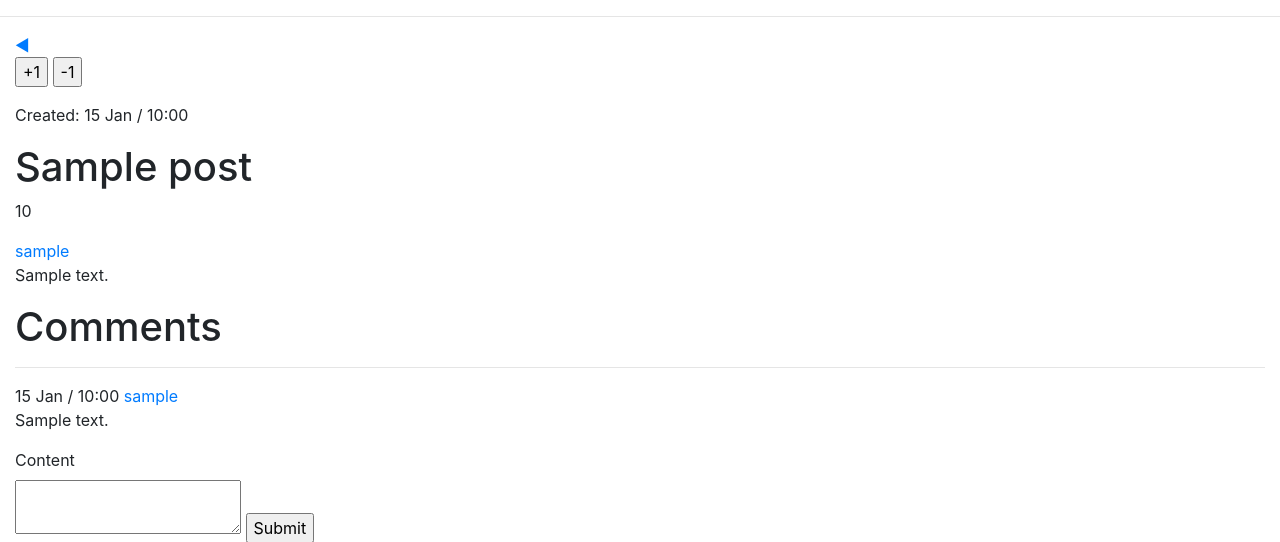
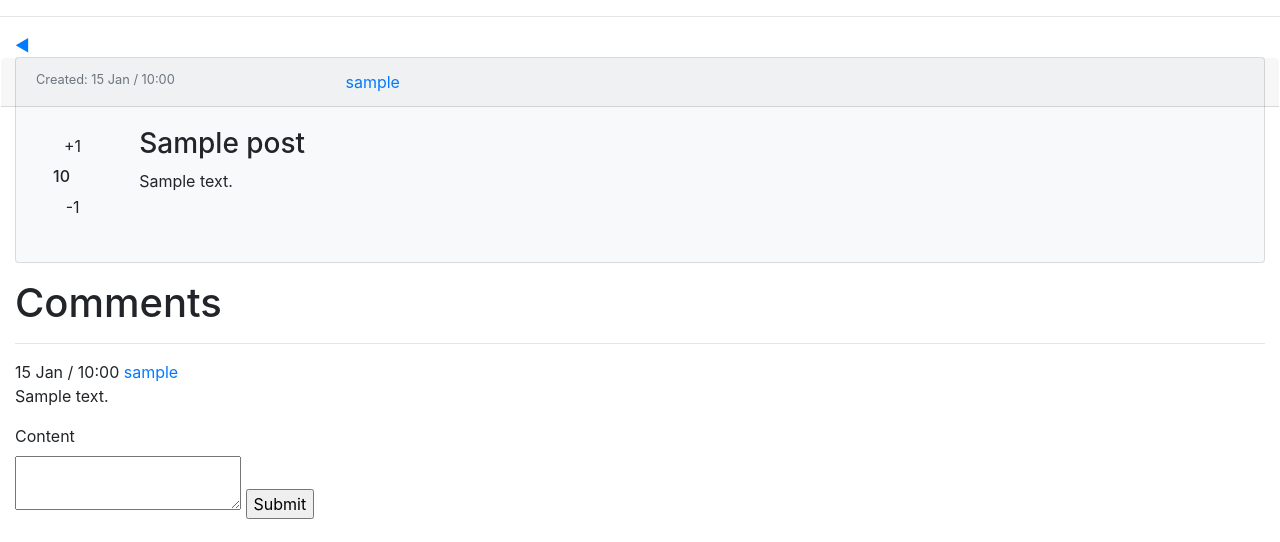
Before and after one commit to ranven/nutcracker-news, a Flask app: template templates/post.html in a window 1280 px wide. Shown: the part 72-614 px from the top of the page. Run offline with Flask 2, Linux system fonts and the light colour scheme; the visitor is signed in with stand-in values (Sample User, id 1); the template is opened without the code that fills it: most values are stand-ins (such as "Sample title", 1, 10 or a date in 2020); parts of the project's set-up code (start-up, migrations or seed data) failed here and were passed over.

Commit message:
styling for post listing and individual posts

```diff
--- a/static/styles/styles.css
+++ b/static/styles/styles.css
@@ -6,3 +6,9 @@
   color: gray;
   font-style: italic;
 }
+.upvote-counter {
+  margin: 2px !important;
+}
+.post-content {
+  overflow-wrap: break-word;
+}
--- a/templates/post.html
+++ b/templates/post.html
@@ -2,28 +2,33 @@
 <html>
     {% block page_content %}
     <div>
-
         <a href="/">◄</a>
-
         {% if post %}
-        <div>
-            {% if session.username %}
-            <form method="post" action="/likes">
-                <input type="hidden" name="post_id" value="{{post.post_id}}">
-                <input type="submit" name="vote_button" value="+1">
-                <input type="submit" name="vote_button" value="-1">
+        <div class="card bg-light mb-3">
+            <div class="row card-header">
+                <small class="text-muted col-3">Created: {{post.created_at|datetimeformat}}
+                    {% if post.created_at != post.edited_at %}
+                    <br/>Edited: {{post.edited_at|datetimeformat}}
+                    {% endif %}
+                </small>
+                <a class="col-2" href="/users/{{post.user_id}}">{{post.username}}</a>
+            </div>
+            <div class="row card-body">
+                {% if session.username %}
+                <form class="col-1"  method="post" action="/likes">
+                    <input type="hidden" name="post_id" value="{{post.post_id}}">
+                    <input class="btn btn-light col-md-12" type="submit" name="vote_button" value="+1">
+                    <h6 class="upvote-counter col-md-12">{{ post.votes }} </h6>
+                <input class="btn btn-light col-md-12" type="submit" name="vote_button" value="-1">
             </form>
             {% endif %}
-            <p>Created: {{post.created_at|datetimeformat}}</p>
-            {% if post.created_at != post.edited_at %}
-            <p>Edited: {{post.edited_at|datetimeformat}}</p>
-            {% endif %}
-            <h1>
-                {{post.title}}
-            </h1>
-            <p>{{ post.votes }} </p>
-            <a href="/users/{{post.user_id}}">{{post.username}}</a>
-            <p>{{post.content}}</p>
+            <div class="col-10 post-content">
+                <h3>
+                    {{post.title}}
+                </h3>
+                <p>{{post.content}}</p>
+            </div>
+            </div>
         </div>
         {% else %}
         <p>This post doesn't exist...</p>
```
Also changed, not shown: templates/posts.html (+18 -10 lines).
